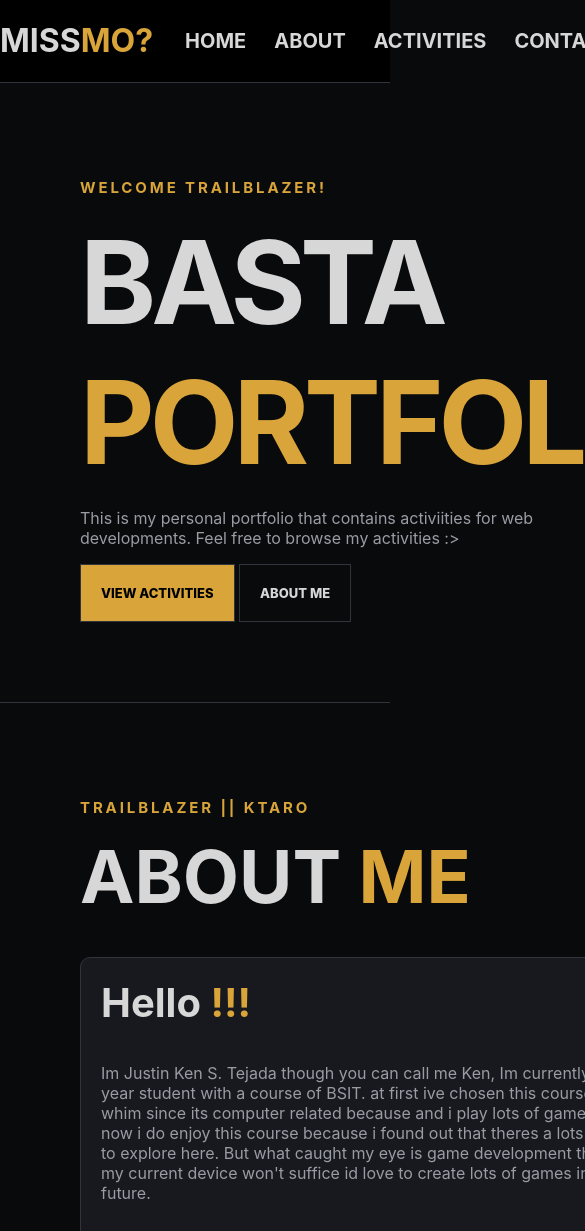
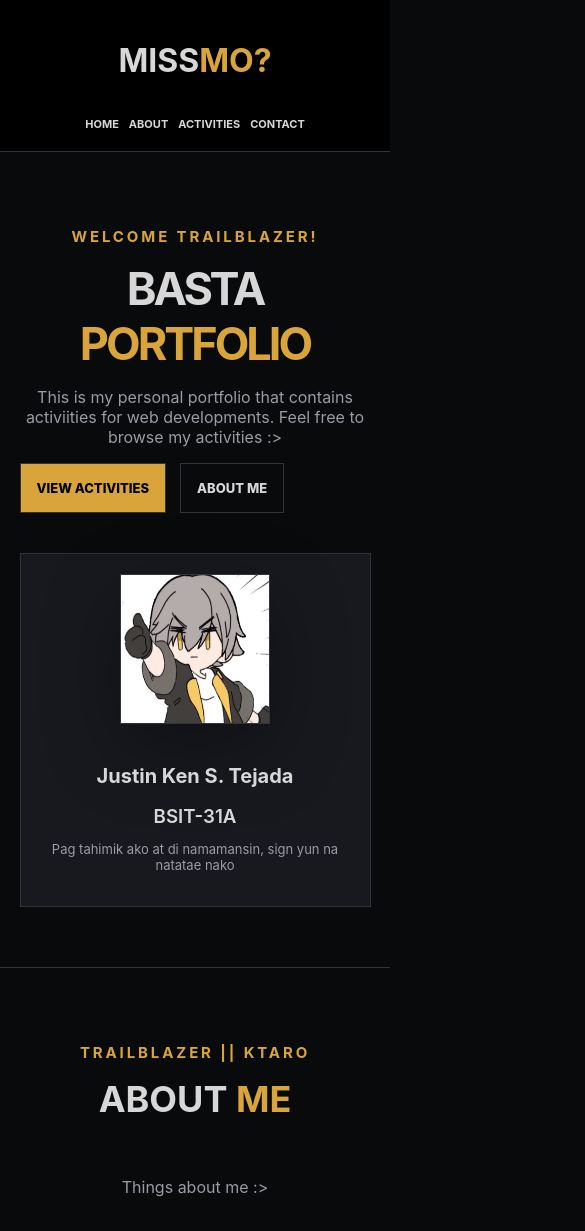
Before and after one commit to lolako009/Web-Portfolio, a plain HTML site: page index.html in a window 390 px wide. Shown: the top 1231 px of the page, 585 px wide, since content can reach past the window. Drawn offline with Linux system fonts and the light colour scheme.

Commit message:
Update style.css

```diff
--- a/style.css
+++ b/style.css
@@ -109,7 +109,7 @@
     max-width: 550px;
 }
 
-.hombuttons{
+.homebuttons{
     display: flex;
     flex-wrap: wrap;
     gap: 14px;
@@ -365,3 +365,197 @@
     color: #d9a53a;
     font-weight: 700;
 }
+
+
+
+
+
+
+/*For Mobile Responsiveness*/
+/*------------------------Ai Generated to---------------------------------------------------------*/
+
+/* =========================
+   MOBILE RESPONSIVE
+   ========================= */
+
+@media (max-width: 768px){
+
+    /* General */
+    .container{
+        width: 90%;
+    }
+
+    .section{
+        padding: 60px 0;
+    }
+
+
+    /* Header */
+    header{
+        position: sticky;
+        top: 0;
+        flex-direction: column;
+        gap: 15px;
+        padding: 20px 10px;
+    }
+
+    nav{
+        gap: 15px;
+        font-size: 13px;
+        flex-wrap: wrap;
+        justify-content: center;
+    }
+
+
+    /* Home */
+    .hometext{
+        grid-template-columns: 1fr;
+        gap: 40px;
+        text-align: center;
+    }
+
+    .home h1{
+        font-size: 60px;
+        letter-spacing: -3px;
+    }
+
+    .hometext p{
+        margin-left: auto;
+        margin-right: auto;
+    }
+
+    .hombuttons{
+        justify-content: center;
+    }
+
+    .button{
+        padding: 16px;
+    }
+
+
+    /* Profile */
+    .profilecard{
+        grid-template-columns: 1fr;
+        text-align: center;
+        gap: 20px;
+    }
+
+    .icon{
+        width: 150px;
+        margin: auto;
+    }
+
+
+    /* About */
+    .abouttext{
+        flex-direction: column;
+        align-items: center;
+        text-align: center;
+    }
+
+    .about h2,
+    .activities h2{
+        font-size: 45px;
+    }
+
+    .aboutcontainer{
+        flex-direction: column;
+    }
+
+    .aboutcontainer section,
+    .aboutcontainer aside{
+        width: 100%;
+    }
+
+    .aboutcontainer section:hover,
+    .aboutcontainer aside:hover{
+        transform: none;
+    }
+
+
+    /* Activities */
+    .acttext{
+        flex-direction: column;
+        align-items: center;
+        text-align: center;
+    }
+
+    .actcontainer{
+        grid-template-columns: 1fr;
+        gap: 15px;
+    }
+
+    .activitycard:hover{
+        transform: none;
+    }
+
+
+    /* Contact */
+    .contact{
+        padding: 60px 0;
+    }
+
+    .contacttext{
+        flex-direction: column;
+        align-items: center;
+        text-align: center;
+    }
+
+    .here{
+        width: 100%;
+        flex-direction: column;
+    }
+
+    .con1,
+    .con2{
+        width: 100%;
+        margin: 0;
+    }
+
+
+    /* Footer */
+    footer{
+        width: 90%;
+        flex-direction: column;
+        text-align: center;
+        gap: 10px;
+        padding: 20px 0;
+    }
+}
+
+@media (max-width: 480px){
+
+    .home h1{
+        font-size: 45px;
+    }
+
+    .about h2,
+    .activities h2{
+        font-size: 36px;
+    }
+
+    .navigation{
+        gap: 10px;
+    }
+
+    nav{
+        font-size: 11px;
+    }
+
+    .profilecard{
+        padding: 20px;
+    }
+
+    .profiletext h2{
+        font-size: 20px;
+    }
+
+    .profiletext p{
+        font-size: 13px;
+    }
+
+    .aboutcontainer section h2,
+    .aboutcontainer aside h2{
+        font-size: 30px;
+    }
+}
```
